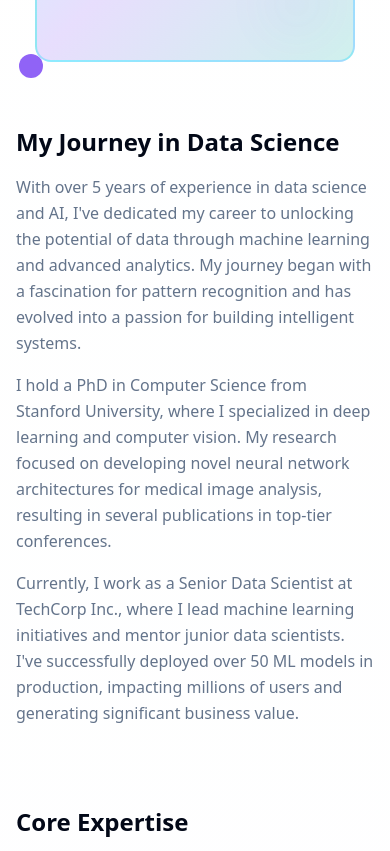
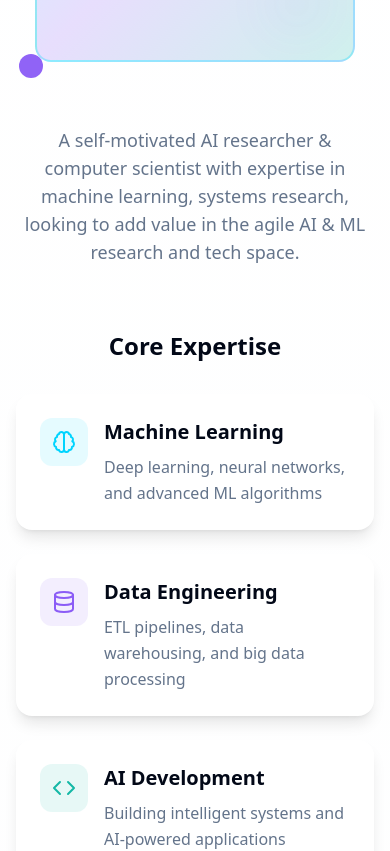
Before and after one commit to FizzaRaza97/FizzaRaza97.github.io, a React (Vite) app: page / in a window 390 px wide. Shown: the part 820-1671 px from the top of the page. Built offline with nearby package versions, Linux system fonts and the light colour scheme.

Commit message:
added qualifications

```diff
--- a/src/App.tsx
+++ b/src/App.tsx
@@ -3,6 +3,7 @@ import AboutSection from './components/AboutSection';
 import EducationSection from './components/EducationSection';
 import ProjectsSection from './components/ProjectsSection';
 import SkillsSection from './components/SkillsSection';
+import AwardsSection from './components/AwardsSection';
 import ContactSection from './components/ContactSection';
 
 function App() {
@@ -14,6 +15,7 @@ function App() {
         <EducationSection />
         <ProjectsSection />
         <SkillsSection />
+        <AwardsSection />
         <ContactSection />
       </main>
     </div>
--- a/src/components/AboutSection.tsx
+++ b/src/components/AboutSection.tsx
@@ -169,43 +169,25 @@ const AboutSection: React.FC = () => {
           </motion.div>
         </div>
 
-        <div className="grid lg:grid-cols-2 gap-12 items-center mb-20">
-          {/* Left Column - Story */}
+        <div className="space-y-16 mb-20">
+          {/* First Row - Story */}
           <motion.div
             variants={containerVariants}
             initial="hidden"
             whileInView="visible"
             viewport={{ once: true, amount: 0.3 }}
+            className="text-center"
           >
-            <motion.div variants={itemVariants} className="mb-8">
-              <h3 className="text-2xl font-semibold mb-4 text-foreground">
-                My Journey in Data Science
-              </h3>
-              <div className="space-y-4 text-muted-foreground leading-relaxed">
-                <p>
-                  With over 5 years of experience in data science and AI, I've dedicated my career
-                  to unlocking the potential of data through machine learning and advanced analytics.
-                  My journey began with a fascination for pattern recognition and has evolved into
-                  a passion for building intelligent systems.
-                </p>
-                <p>
-                  I hold a PhD in Computer Science from Stanford University, where I specialized
-                  in deep learning and computer vision. My research focused on developing novel
-                  neural network architectures for medical image analysis, resulting in several
-                  publications in top-tier conferences.
-                </p>
-                <p>
-                  Currently, I work as a Senior Data Scientist at TechCorp Inc., where I lead
-                  machine learning initiatives and mentor junior data scientists. I've successfully
-                  deployed over 50 ML models in production, impacting millions of users and
-                  generating significant business value.
+            <motion.div variants={itemVariants}>
+              <div className="text-muted-foreground leading-relaxed max-w-4xl mx-auto">
+                <p className="text-lg">
+                  A self-motivated AI researcher & computer scientist with expertise in machine learning, systems research, looking to add value in the agile AI & ML research and tech space.
                 </p>
               </div>
             </motion.div>
-
           </motion.div>
 
-          {/* Right Column - Expertise Areas */}
+          {/* Second Row - Expertise Areas */}
           <motion.div
             variants={containerVariants}
             initial="hidden"
@@ -214,7 +196,7 @@ const AboutSection: React.FC = () => {
           >
             <motion.h3
               variants={itemVariants}
-              className="text-2xl font-semibold mb-8 text-foreground"
+              className="text-2xl font-semibold mb-8 text-foreground text-center"
             >
               Core Expertise
             </motion.h3>
--- /dev/null
+++ b/src/components/AwardsSection.tsx
@@ -0,0 +1,144 @@
+import React from 'react';
+import { motion } from 'framer-motion';
+import { Award, Trophy, Star } from 'lucide-react';
+import { Card, CardContent, CardHeader, CardTitle } from './ui/card';
+import { awards } from '../data/skillsData';
+
+const AwardsSection: React.FC = () => {
+  const containerVariants = {
+    hidden: { opacity: 0 },
+    visible: {
+      opacity: 1,
+      transition: {
+        staggerChildren: 0.2,
+        delayChildren: 0.1,
+      },
+    },
+  };
+
+  const itemVariants = {
+    hidden: { opacity: 0, y: 30 },
+    visible: {
+      opacity: 1,
+      y: 0,
+      transition: {
+        duration: 0.6,
+        ease: "easeOut",
+      },
+    },
+  };
+
+  const getIcon = (category: string) => {
+    switch (category) {
+      case 'Academic Excellence':
+        return Star;
+      case 'Academic Achievement':
+        return Trophy;
+      default:
+        return Award;
+    }
+  };
+
+  const getColor = (category: string) => {
+    switch (category) {
+      case 'Academic Excellence':
+        return 'border-ai-cyan';
+      case 'Academic Achievement':
+        return 'border-ai-purple';
+      default:
+        return 'border-ai-teal';
+    }
+  };
+
+  const getBgColor = (category: string) => {
+    switch (category) {
+      case 'Academic Excellence':
+        return 'bg-ai-cyan/10';
+      case 'Academic Achievement':
+        return 'bg-ai-purple/10';
+      default:
+        return 'bg-ai-teal/10';
+    }
+  };
+
+  return (
+    <section id="awards" className="py-20 bg-gradient-to-b from-background to-secondary/10">
+      <div className="container mx-auto px-4">
+        <motion.div
+          className="text-center mb-16"
+          variants={containerVariants}
+          initial="hidden"
+          whileInView="visible"
+          viewport={{ once: true, amount: 0.3 }}
+        >
+          <motion.h2
+            variants={itemVariants}
+            className="text-4xl md:text-5xl font-bold mb-6 gradient-text"
+          >
+            Awards & Accomplishments
+          </motion.h2>
+          <motion.p
+            variants={itemVariants}
+            className="text-xl text-muted-foreground max-w-3xl mx-auto leading-relaxed"
+          >
+            Recognition for academic excellence, research achievements, and outstanding performance
+            throughout my educational and professional journey.
+          </motion.p>
+        </motion.div>
+
+        <motion.div
+          className="grid md:grid-cols-2 gap-8"
+          variants={containerVariants}
+          initial="hidden"
+          whileInView="visible"
+          viewport={{ once: true, amount: 0.3 }}
+        >
+          {awards.map((award, index) => {
+            const IconComponent = getIcon(award.category);
+            const colorClass = getColor(award.category);
+            const bgColorClass = getBgColor(award.category);
+
+            return (
+              <motion.div
+                key={index}
+                variants={itemVariants}
+                whileHover={{ scale: 1.05, y: -5 }}
+                transition={{ duration: 0.2 }}
+              >
+                <Card className={`glass-card hover-lift ${colorClass} border-2`}>
+                  <CardHeader>
+                    <div className="flex items-center space-x-4">
+                      <div className={`p-3 rounded-xl ${bgColorClass}`}>
+                        <IconComponent className={`h-6 w-6 ${colorClass.replace('border-', 'text-')}`} />
+                      </div>
+                      <div className="flex-1">
+                        <CardTitle className="text-xl font-semibold text-foreground">
+                          {award.title}
+                        </CardTitle>
+                        <p className="text-sm text-muted-foreground mt-1">
+                          {award.issuer} • {award.year}
+                        </p>
+                      </div>
+                    </div>
+                  </CardHeader>
+                  <CardContent>
+                    <p className="text-muted-foreground leading-relaxed">
+                      {award.description}
+                    </p>
+                    <div className="mt-4">
+                      <span className={`inline-block px-3 py-1 rounded-full text-xs font-medium ${bgColorClass} ${colorClass.replace('border-', 'text-')}`}>
+                        {award.category}
+                      </span>
+                    </div>
+                  </CardContent>
+                </Card>
+              </motion.div>
+            );
+          })}
+        </motion.div>
+      </div>
+    </section>
+  );
+};
+
+export default AwardsSection;
--- a/src/components/Navigation.tsx
+++ b/src/components/Navigation.tsx
@@ -20,6 +20,7 @@ const Navigation: React.FC = () => {
     { name: 'Education', href: '#education' },
     { name: 'Projects', href: '#projects' },
     { name: 'Skills', href: '#skills' },
+    { name: 'Awards', href: '#awards' },
     { name: 'Contact', href: '#contact' },
   ];
 
--- a/src/data/skillsData.ts
+++ b/src/data/skillsData.ts
@@ -26,6 +26,14 @@ export interface CertificationItem {
 export interface InterpersonalSkill {
   name: string;
   description: string;
+}
+
+export interface AwardItem {
+  title: string;
+  issuer: string;
+  year: string;
+  description: string;
+  category: string;
 }
 
 export const skillCategories: SkillCategory[] = [
@@ -125,3 +133,34 @@ export const interpersonalSkills: InterpersonalSkill[] = [
     description: "Maintaining focus on objectives and delivering results"
   },
 ];
+
+export const awards: AwardItem[] = [
+  {
+    title: "Excellence Scholarship and Opportunity Programme (ESOP) Award",
+    issuer: "ETH Zurich",
+    year: "2019-2021",
+    description: "Prestigious scholarship awarded for academic excellence and research potential",
+    category: "Academic Excellence"
+  },
+  {
+    title: "National Management Foundation (NMF) Gold Medal",
+    issuer: "LUMS",
+    year: "2015",
+    description: "Awarded for securing the highest GPA in the graduating cohort",
+    category: "Academic Achievement"
+  },
+  {
+    title: "Merit Scholarship",
+    issuer: "LUMS",
+    year: "2015",
+    description: "Scholarship awarded to top-performing students",
+    category: "Academic Excellence"
+  },
+  {
+    title: "Best Across Cambridge A-Levels",
+    issuer: "Cambridge International",
+    year: "2015",
+    description: "Recognition for outstanding performance across all A-level subjects",
+    category: "Academic Excellence"
+  },
+];
```
